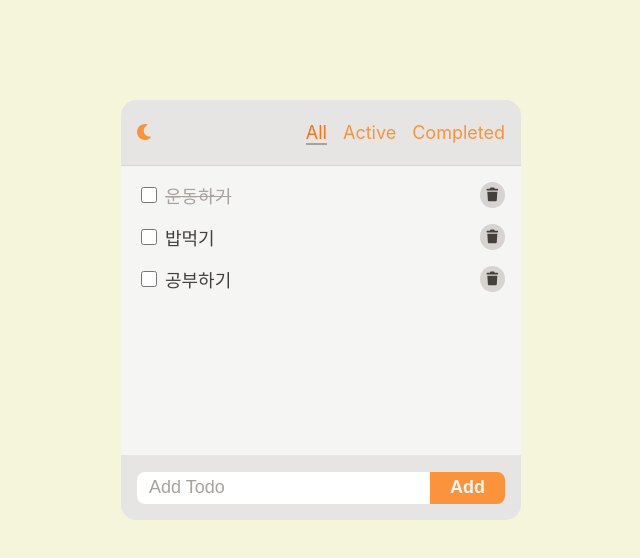
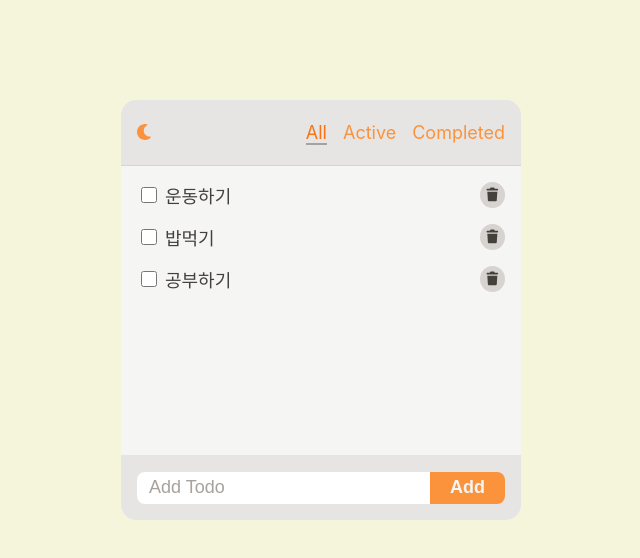
Before and after one commit to notCoderJ/react-practice1, a React (Create React App) app: page / in a window 1280 px wide. Shown: the top 558 px of the page, without its empty margins (319-959 px from the left). Built offline with nearby package versions, Linux system fonts and the light colour scheme.

Commit message:
feat: add todos component

```diff
--- a/src/App.jsx
+++ b/src/App.jsx
@@ -1,13 +1,33 @@
 import './App.css';
+import { library } from '@fortawesome/fontawesome-svg-core';
 import { FontAwesomeIcon } from '@fortawesome/react-fontawesome';
-import { library } from '@fortawesome/fontawesome-svg-core';
 import { fas } from '@fortawesome/free-solid-svg-icons';
 import { far } from '@fortawesome/free-regular-svg-icons';
 import { fab } from '@fortawesome/free-brands-svg-icons';
+import Todos from './components/Todos';
+import { useState } from 'react';
 
 library.add(fas, far, fab);
 
+const initialTodos = Object.freeze([
+  { id: 1, title: '운동하기', done: false },
+  { id: 2, title: '밥먹기', done: false },
+  { id: 3, title: '공부하기', done: false },
+]);
+
 function App() {
+  const [todos, setTodos] = useState(initialTodos);
+
+  const handleChange = (todo, checked) => {
+    setTodos((todos) =>
+      todos.map((t) => (t.id !== todo.id ? t : { ...t, done: checked })),
+    );
+  };
+
+  const handleRemove = (todo) => {
+    setTodos((todos) => todos.filter((t) => t.id !== todo.id));
+  };
+
   return (
     <section className="todo-app">
       <header className="todo-header">
@@ -46,35 +66,11 @@ function App() {
         </div>
       </header>
 
-      <ul className="todo-list">
-        <li className="todo-item">
-          <label className="todo-item__label checked" htmlFor="1">
-            <input className="todo-item__checkbox" id="1" type="checkbox" />
-            운동하기
-          </label>
-          <button className="todo-item__rm-btn">
-            <FontAwesomeIcon icon="fa-solid fa-trash" />
-          </button>
-        </li>
-        <li className="todo-item">
-          <label className="todo-item__label" htmlFor="2">
-            <input className="todo-item__checkbox" id="2" type="checkbox" />
-            밥먹기
-          </label>
-          <button className="todo-item__rm-btn">
-            <FontAwesomeIcon icon="fa-solid fa-trash" />
-          </button>
-        </li>
-        <li className="todo-item">
-          <label className="todo-item__label" htmlFor="3">
-            <input className="todo-item__checkbox" id="3" type="checkbox" />
-            공부하기
-          </label>
-          <button className="todo-item__rm-btn">
-            <FontAwesomeIcon icon="fa-solid fa-trash" />
-          </button>
-        </li>
-      </ul>
+      <Todos
+        items={todos}
+        onChange={handleChange}
+        onRemove={handleRemove}
+      ></Todos>
 
       <footer className="todo-footer">
         <input className="todo-add-input" type="text" placeholder="Add Todo" />
--- /dev/null
+++ b/src/components/Todos.jsx
@@ -0,0 +1,29 @@
+import React from 'react';
+import { FontAwesomeIcon } from '@fortawesome/react-fontawesome';
+
+export default function Todos({ items, onChange, onRemove }) {
+  return (
+    <ul className="todo-list">
+      {items.map((item) => (
+        <li className="todo-item" key={item.id}>
+          <label
+            className={`todo-item__label ${item.done && 'checked'}`}
+            htmlFor={item.id}
+          >
+            <input
+              className="todo-item__checkbox"
+              id={item.id}
+              type="checkbox"
+              checked={item.done}
+              onChange={(e) => onChange(item, e.target.checked)}
+            />
+            {item.title}
+          </label>
+          <button className="todo-item__rm-btn" onClick={() => onRemove(item)}>
+            <FontAwesomeIcon icon="fa-solid fa-trash" />
+          </button>
+        </li>
+      ))}
+    </ul>
+  );
+}
```
Also changed, not shown: src/components/Todos.module.css (added).
